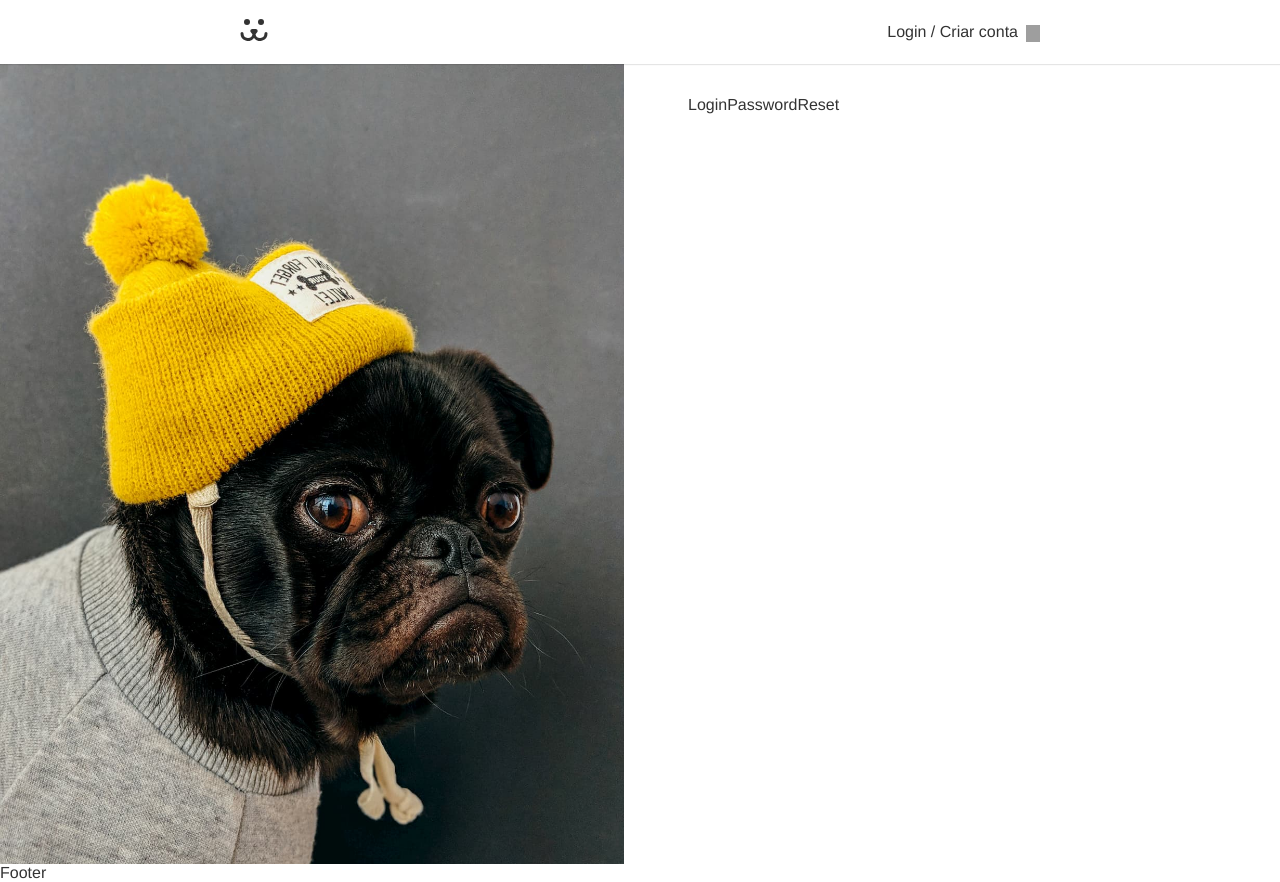
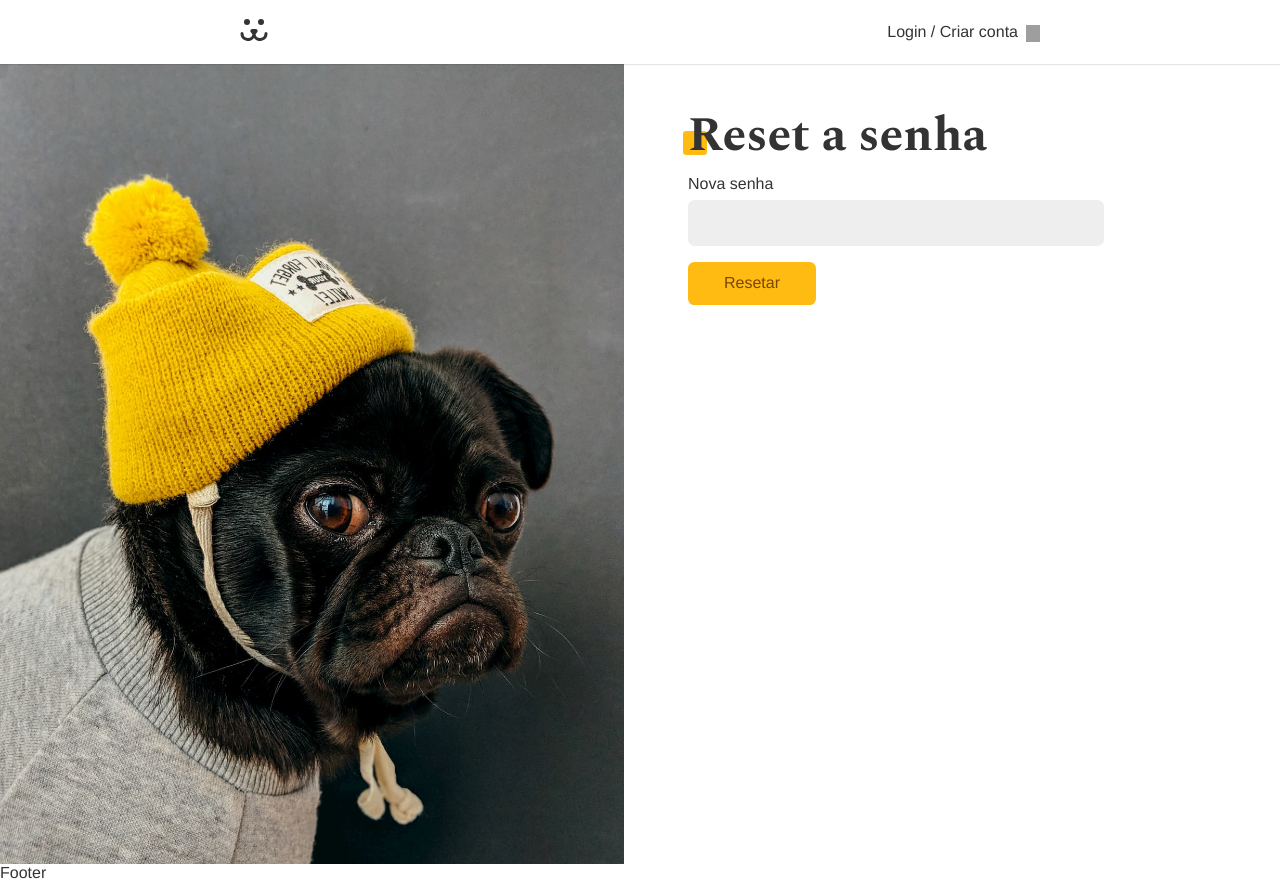
Before and after one commit to murilomonte/dogs-react, a React (Vite) app: page /login/resetar in a window 1280 px wide. Built offline with nearby package versions, Linux system fonts and the light colour scheme; grey boxes are pictures that could not be loaded.

Commit message:
feat: perdeu a senha 2

```diff
--- a/src/Components/Login/LoginPasswordReset.jsx
+++ b/src/Components/Login/LoginPasswordReset.jsx
@@ -1,9 +1,62 @@
-import React from 'react'
+import React from "react";
+import Input from "../Forms/Input";
+import Button from "../Forms/Button";
+import useForm from "../../Hooks/useForm";
+import useFetch from "../../Hooks/useFetch";
+import Error from "../Helper/Error";
+import { PASSWORD_RESET } from "../../api";
+import { useNavigate } from "react-router-dom";
 
 const LoginPasswordReset = () => {
+  const [login, setLogin] = React.useState("");
+  const [key, setKey] = React.useState("");
+  const password = useForm();
+  const { error, loading, request } = useFetch();
+  const navigate = useNavigate();
+
+  React.useEffect(() => {
+    const params = new URLSearchParams(window.location.search);
+    const key = params.get("key");
+    const login = params.get("login");
+
+    if (key) setKey(key);
+    if (login) setLogin(login);
+  }, []);
+
+  async function handleSubmit(event) {
+    event.preventDefault();
+
+    if (password.validate()) {
+      const { url, options } = PASSWORD_RESET({
+        login,
+        key,
+        password: password.value,
+      });
+      const { response, json } = await request(url, options);
+      console.log(json);
+      if (response.ok) navigate("/login");
+    }
+  }
+
   return (
-    <div>LoginPasswordReset</div>
-  )
-}
+    <div>
+      <h1 className="title">Reset a senha</h1>
+      <form onSubmit={handleSubmit}>
+        <Input
+          label={"Nova senha"}
+          type={"password"}
+          name={"password"}
+          {...password}
+        />
+        {loading ? (
+          <Button disabled>Resetando...</Button>
+        ) : (
+          <Button>Resetar</Button>
+        )}
+      </form>
+      <Error error={error} />
+    </div>
+  );
+};
 
-export default LoginPasswordReset
+export default LoginPasswordReset;
--- a/src/api.js
+++ b/src/api.js
@@ -121,3 +121,16 @@
     },
   };
 }
+
+export function PASSWORD_RESET(body) {
+  return {
+    url: API_URL + `/api/password/reset`,
+    options: {
+      method: "POST",
+      headers: {
+        "content-type": "application/json",
+      },
+      body: JSON.stringify(body),
+    },
+  };
+}
```
